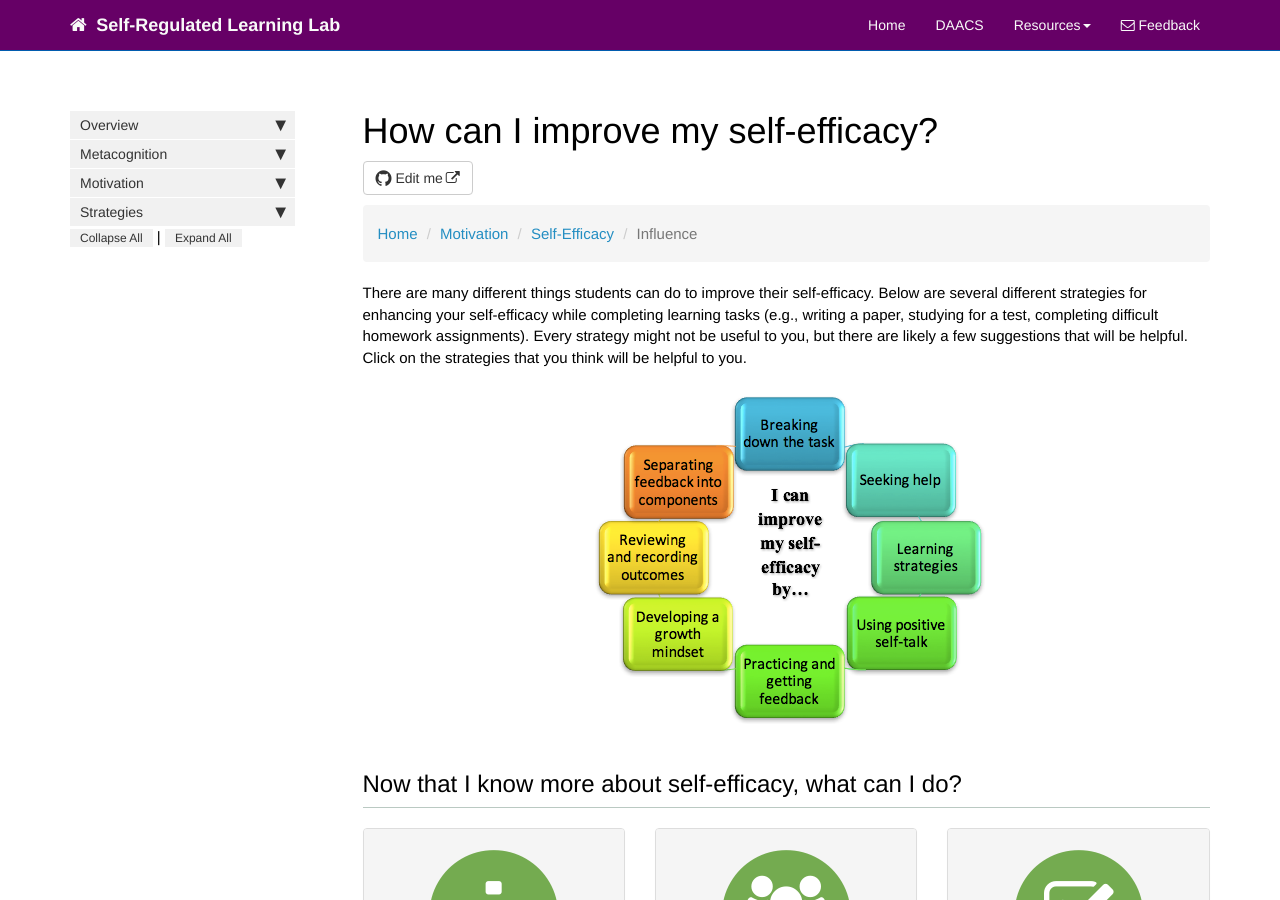
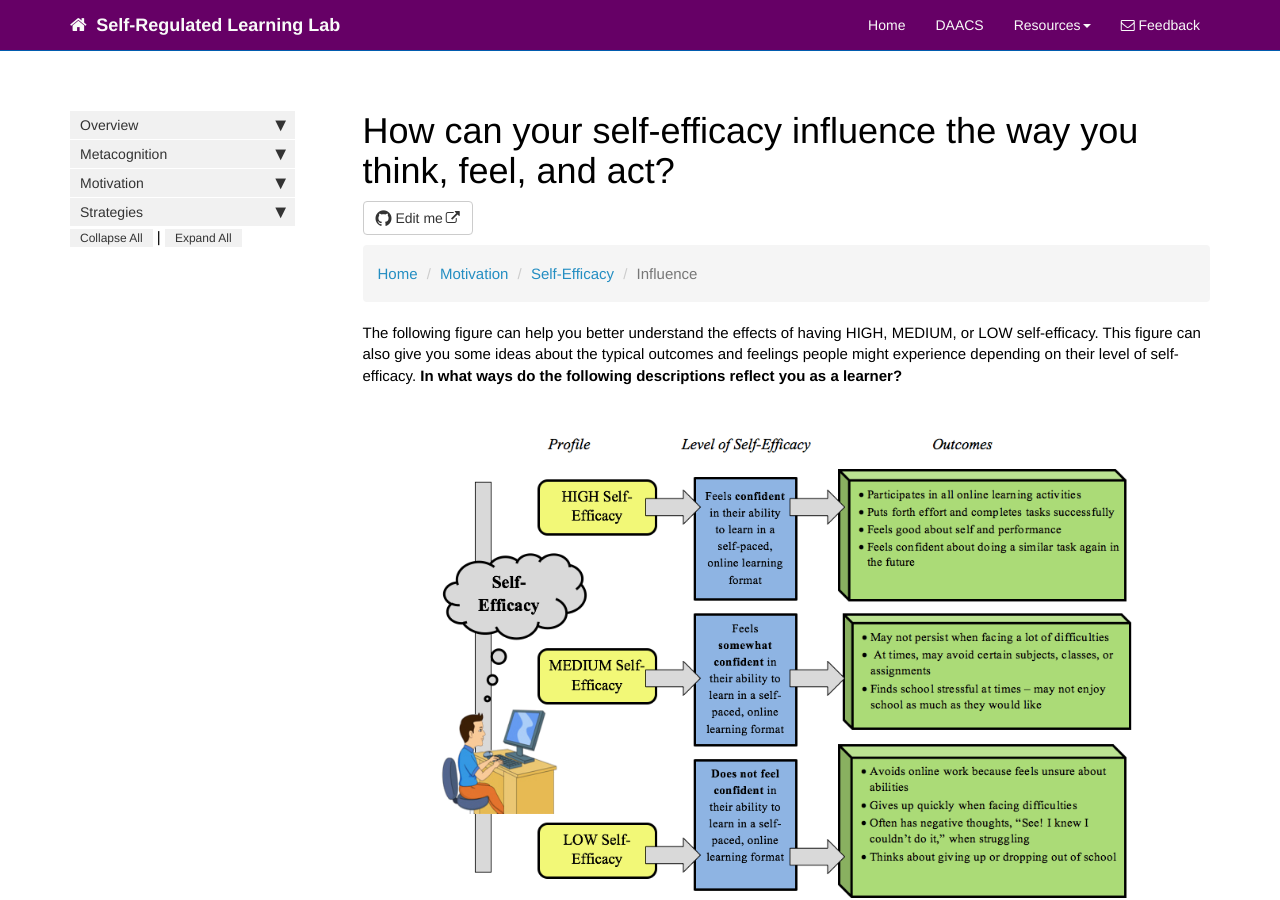
Before and after one commit to dfranklin02/SRL, a Jekyll site: the page built from docs/pages/motivation/self-efficacy_importance.md, in a window 1280 px wide and 900 px high. Built offline with Jekyll 4.4.1, drawn with Linux system fonts in a browser that asks for light colours; nearby versions of some CDN libraries; comment, search, counter and statistics services are not loaded.

Commit message:
Update self-efficacy_importance.md

```diff
--- a/docs/pages/motivation/self-efficacy_importance.md
+++ b/docs/pages/motivation/self-efficacy_importance.md
@@ -1,5 +1,5 @@
 ---
-title: How can I improve my self-efficacy?
+title: How can your self-efficacy influence the way you think, feel, and act?
 tags:
 keywords:
 sidebar: mydoc_sidebar
@@ -15,8 +15,8 @@ toc: false
     <li class="active">Influence</li>
 </ul>
 
-There are many different things students can do to improve their self-efficacy. Below are several different strategies for enhancing your self-efficacy while completing learning tasks (e.g., writing a paper, studying for a test, completing difficult homework assignments). Every strategy might not be useful to you, but there are likely a few suggestions that will be helpful. Click on the strategies that you think will be helpful to you.
+The following figure can help you better understand the effects of having HIGH, MEDIUM, or LOW self-efficacy. This figure can also give you some ideas about the typical outcomes and feelings people might experience depending on their level of self-efficacy. **In what ways do the following descriptions reflect you as a learner?**
 
-<center><img src='images/selfefficacydo.png' alt='self-efficacy_importance' /></center>
+<center><img src='images/selfefficacylearn.png' alt='self-efficacy_importance' /></center>
 
 {% include footers/self-efficacy_footer.html %}
```
